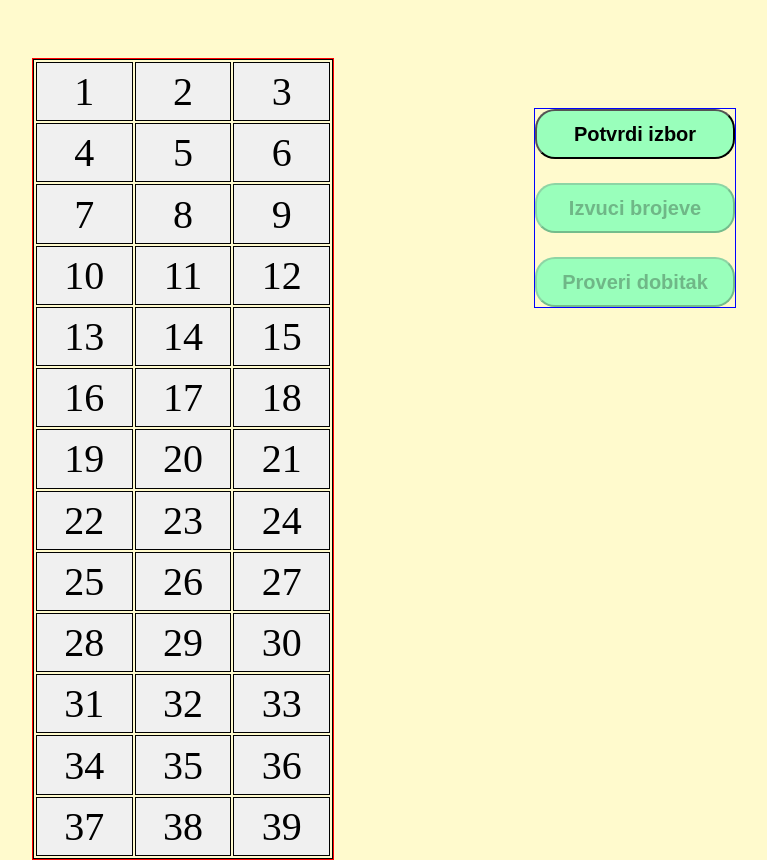
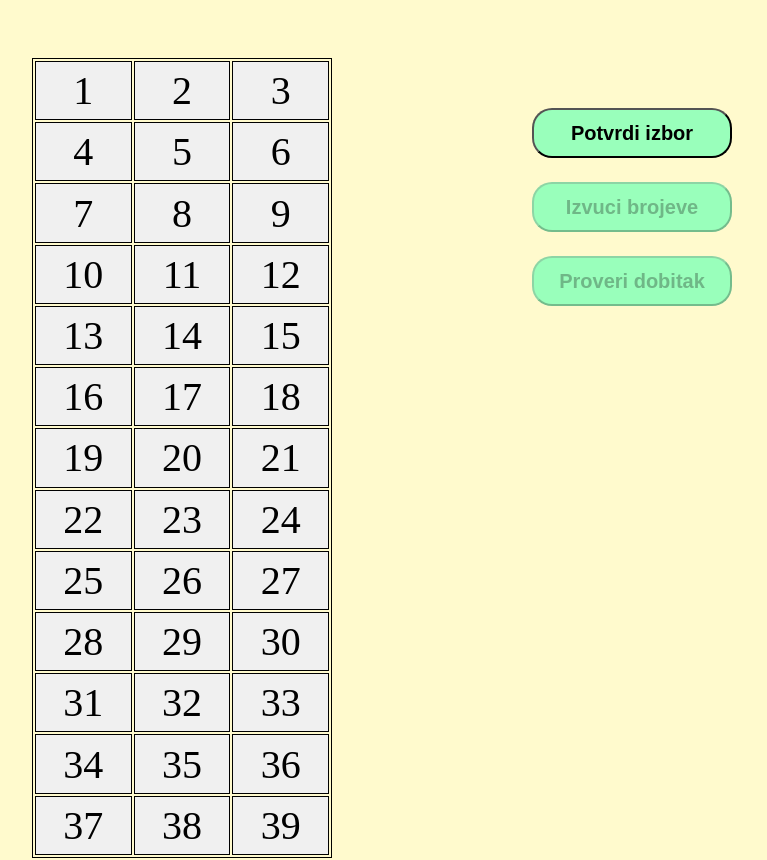
Before and after one commit to goran-ninkovic/loto, a plain HTML site: page index.html in a window 1280 px wide. Shown: the whole page, without its empty margins (176-943 px from the left). Drawn offline with Linux system fonts and the light colour scheme.

Commit message:
Update loto.css

```diff
--- a/loto.css
+++ b/loto.css
@@ -2,13 +2,11 @@ body { background-color: #FFFACD; }
 
 #div1 { margin-left: 200px;
       margin-top: 50px;
-      float: left;
-border: 1px solid red; }
+      float: left; }
 
 #div2 { margin-top: 100px;
         margin-left: 200px;
-        float: left;
-        border: 1px solid blue; }
+        float: left; }
 
 table, td { border: 1px solid black; }
 
```
